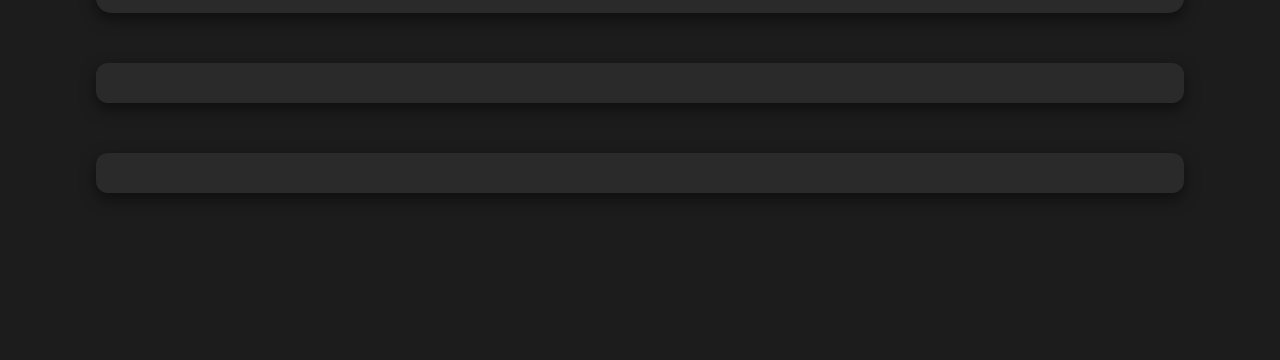
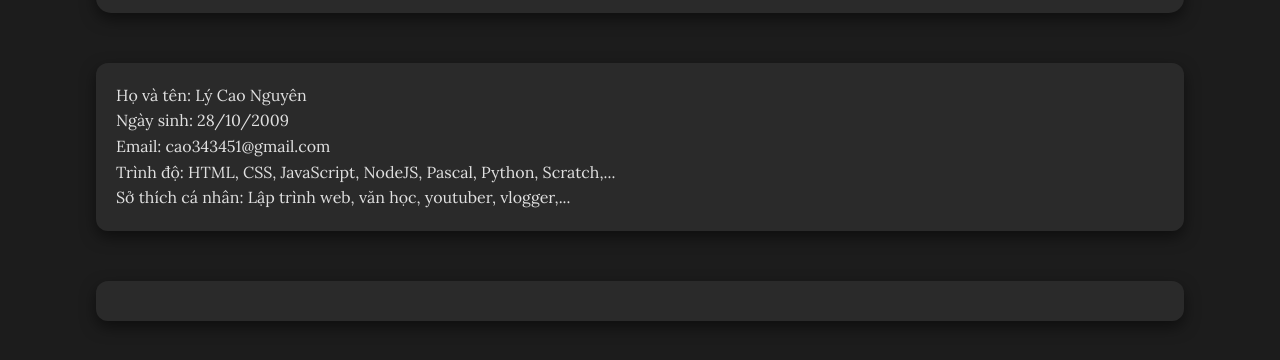
Before and after one commit to Cao-nguyen/ly-cao-nguyen, a plain HTML site: page index.html in a window 1280 px wide. Shown: the part 354-714 px from the top of the page. Drawn offline with nearby package versions, Linux system fonts and the light colour scheme.

Commit message:
Update index.html

```diff
--- a/index.html
+++ b/index.html
@@ -35,7 +35,11 @@
         </div>
 
         <div id="gioi-thieu">
-
+            <p>Họ và tên: Lý Cao Nguyên</p>
+            <p>Ngày sinh: 28/10/2009</p>
+            <p>Email: cao343451@gmail.com</p>
+            <p>Trình độ: HTML, CSS, JavaScript, NodeJS, Pascal, Python, Scratch,...</p>
+            <p>Sở thích cá nhân: Lập trình web, văn học, youtuber, vlogger,...</p>
         </div>
 
         <div id="giaithuong">
```
